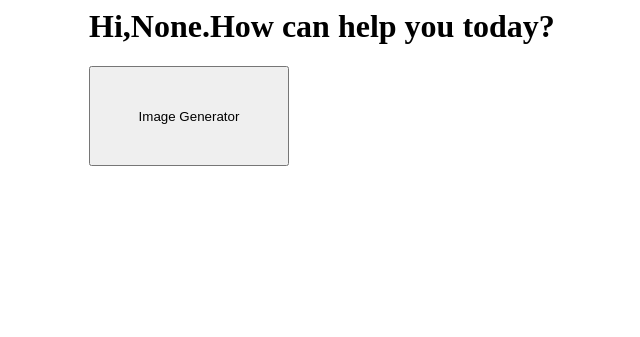
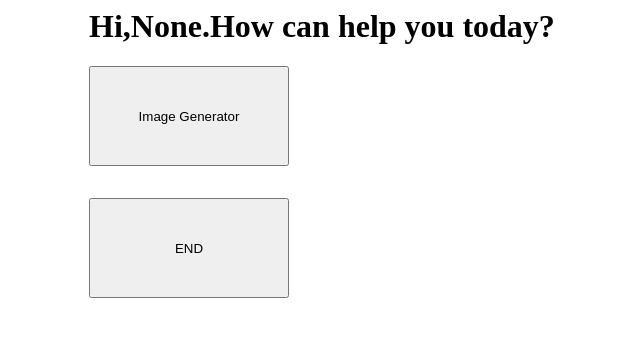
Before and after one commit to ark-zed/rpa-19Feb2024, a Flask app: page /main in a window 1280 px wide. Shown: the top 337 px of the page, without its empty margins (235-875 px from the left). Run offline with Flask 3, Linux system fonts and the light colour scheme.

Commit message:
Update main.html

```diff
--- a/templates/main.html
+++ b/templates/main.html
@@ -9,4 +9,7 @@
     <form action="/image_gpt" method="post">
      <input type = "submit" value="Image Generator" style="width:200px;height:100px;">
     </form>
+    <form action="/end" method="post">
+      <input type = "submit" value="END" style="width:200px;height:100px;">
+    </form>
 </div>
```
Lines whose indentation alone changed are shown as unchanged.
